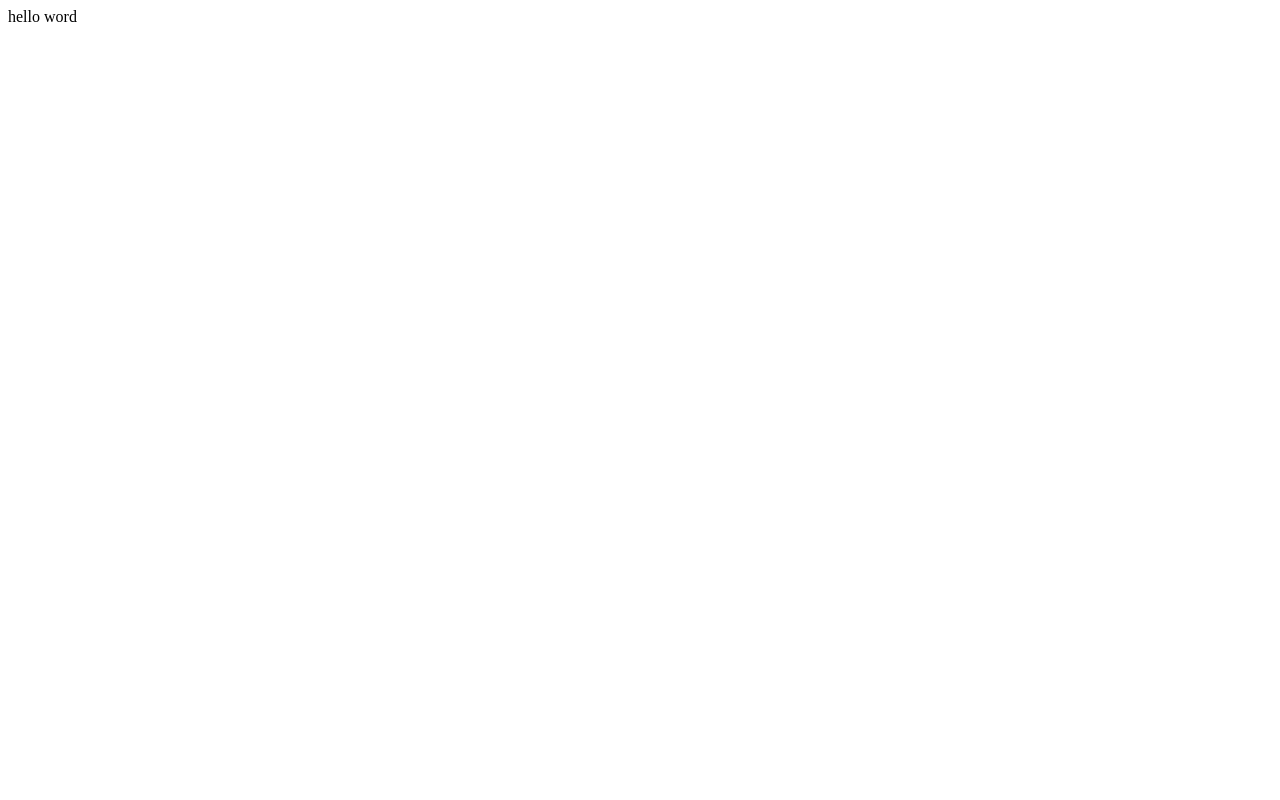
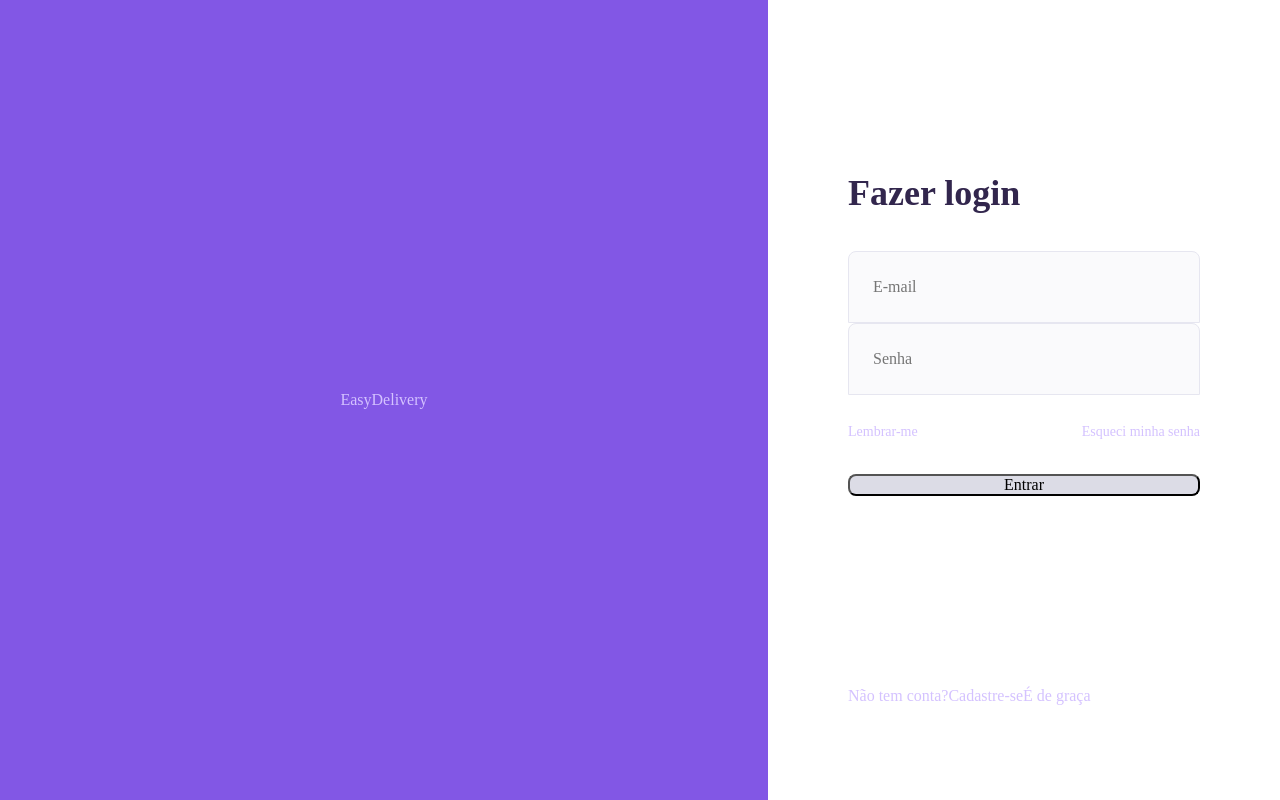
Before and after one commit to guilhermeorcezi/EasyDelivery, a React (Create React App) app in the folder web/: page / in a window 1280 px wide. Built offline with nearby package versions, Linux system fonts and the light colour scheme.

Commit message:
first routing config and Login page

```diff
--- a/web/package.json
+++ b/web/package.json
@@ -6,11 +6,13 @@
     "@testing-library/jest-dom": "^4.2.4",
     "@testing-library/react": "^9.3.2",
     "@testing-library/user-event": "^7.1.2",
+    "@types/styled-components": "^5.1.2",
     "react": "^16.13.1",
     "react-dom": "^16.13.1",
     "react-router-dom": "^5.2.0",
     "react-scripts": "3.4.3",
-    "styled-components": "^5.1.1"
+    "styled-components": "^5.1.1",
+    "typescript": "^3.9.7"
   },
   "scripts": {
     "start": "react-scripts start",
--- a/web/src/App.js
+++ b/web/src/App.js
@@ -1,9 +1,14 @@
 import React from 'react';
+import Routes from './routes';
+import GlobalStyle from './assets/styles/global';
 
 function App() {
-  return (
-    <div>hello word</div>
-  );
+	return (
+		<>
+			<Routes />
+			<GlobalStyle />
+		</>
+	);
 }
 
 export default App;
--- a/web/src/assets/styles/global.ts
+++ b/web/src/assets/styles/global.ts
@@ -2,7 +2,59 @@ import { createGlobalStyle } from 'styled-components';
 
 const GlobalStyle = createGlobalStyle`
 
+:root{
+    --color-background: #f0f0f7;
+	--color-primary-lighter: #9871f5;
+	--color-primary-light: #916bea;
+	--color-primary: #8257e5;
+	--color-primary-dark: #774dd6;
+	--color-primary-darker: #6842c2;
+	--color-secundary: #04d361;
+	--color-secundary-dark: #04bf58;
+	--color-title-in-primary: #ffffff;
+	--color-text-in-primary: #d4c2ff;
+	--color-text-title: #32264d;
+	--color-text-complement: #9c98a6;
+	--color-text-base: #6a6180;
+	--color-line-in-white: #e6e6f0;
+	--color-input-background: #f8f8fc;
+	--color-button-text: #ffffff;
+	--color-box-base: #ffffff;
+	--color-box-footer: #fafafc;
 
+	font-size: 60%;
+}
+
+*{
+    padding:0;
+    margin:0;
+    box-sizing:border-box;
+}
+
+html, body, #root{
+    height: 100vh;
+}
+
+body{
+    background: --var(--color-background)
+}
+
+#root{
+    display:flex;
+    align-items:center;
+    justify-content:center;
+}
+
+body,input,button,textarea{
+	font: 500 1.6rem Poppins;
+	outline:0;
+}
+
+@media (min-width: 700px) {
+	:root {
+		font-size: 62.5%;
+	}
+}
 `;
 
 export default GlobalStyle;
--- /dev/null
+++ b/web/src/pages/Login/index.tsx
@@ -0,0 +1,30 @@
+import React from 'react';
+
+import './styles.css';
+
+const Login: React.FC = () => {
+	return (
+		<main id="page-login">
+			<div className="banner-side">EasyDelivery</div>
+			<div className="form-side">
+				<form>
+					<h1>Fazer login</h1>
+					<input type="text" placeholder="E-mail" className="input" />
+					<input type="text" placeholder="Senha" className="input password" />
+					<div className="actions">
+						<span>Lembrar-me</span>
+						<span>Esqueci minha senha</span>
+					</div>
+					<button type="submit">Entrar</button>
+				</form>
+				<div className="footer">
+					<span>Não tem conta?</span>
+					<span>Cadastre-se</span>
+					<span>É de graça</span>
+				</div>
+			</div>
+		</main>
+	);
+};
+
+export default Login;
--- /dev/null
+++ b/web/src/pages/Login/styles.css
@@ -0,0 +1,73 @@
+#page-login {
+	height: 100vh;
+	width: 100vw;
+	display: flex;
+	align-content: center;
+	color: var(--color-text-in-primary);
+}
+
+#page-login .banner-side {
+	background: var(--color-primary);
+	width: 768px;
+	display: flex;
+	align-items: center;
+	justify-content: center;
+}
+
+#page-login .form-side {
+	display: grid;
+	align-items: center;
+	justify-content: center;
+	flex: 1;
+}
+
+#page-login .form-side form {
+	display: grid;
+	align-items: center;
+	justify-content: center;
+	padding-top: 80px;
+}
+
+#page-login .form-side form h1 {
+	font-family: Poppins;
+	font-style: normal;
+	font-weight: 600;
+	font-size: 36px;
+	line-height: 36px;
+	color: var(--color-text-title);
+	margin-bottom: 40px;
+}
+
+#page-login .form-side form input {
+	width: 352px;
+	height: 72px;
+	background: var(--color-box-footer);
+	border: 1px solid var(--color-line-in-white);
+	box-sizing: border-box;
+	border-radius: 8px 8px 0px 0px;
+	padding: 24px;
+
+	font-weight: normal;
+	font-size: 16px;
+	line-height: 24px;
+}
+
+#page-login .form-side form .actions {
+	display: flex;
+	margin: 25px 0;
+	justify-content: space-between;
+}
+
+#page-login .form-side form .actions span {
+	font-family: Poppins;
+	font-style: normal;
+	font-weight: normal;
+	font-size: 14px;
+	line-height: 24px;
+}
+
+#page-login .form-side form button {
+    background: #DCDCE6;
+border-radius: 8px;
+    margin-top:5px;
+}
--- /dev/null
+++ b/web/src/pages/Page404/index.tsx
@@ -0,0 +1,7 @@
+import React from 'react';
+
+const Page404: React.FC = () => {
+  return <div />;
+}
+
+export default Page404;
--- /dev/null
+++ b/web/src/pages/Page404/styled.ts
@@ -0,0 +1,4 @@
+import styled from 'styled-components'
+
+export const Home = styled.h1`
+`;
--- /dev/null
+++ b/web/src/react-app-env.d.ts
@@ -0,0 +1 @@
+/// <reference types="react-scripts" />
--- /dev/null
+++ b/web/src/routes.js
@@ -0,0 +1,16 @@
+import React from 'react';
+import {Route, BrowserRouter} from 'react-router-dom'
+
+import Login from './pages/Login'
+import Page404 from './pages/Page404'
+
+function Routes() {
+  return (
+      <BrowserRouter>
+      <Route path="/" component={Login}/>
+      <Route component={Page404}/>
+      </BrowserRouter>
+  )
+}
+
+export default Routes;
```
Also changed, not shown: web/tsconfig.json (added, +25 -0 lines), 1 other file (tests, documents, lock files or other folders).
